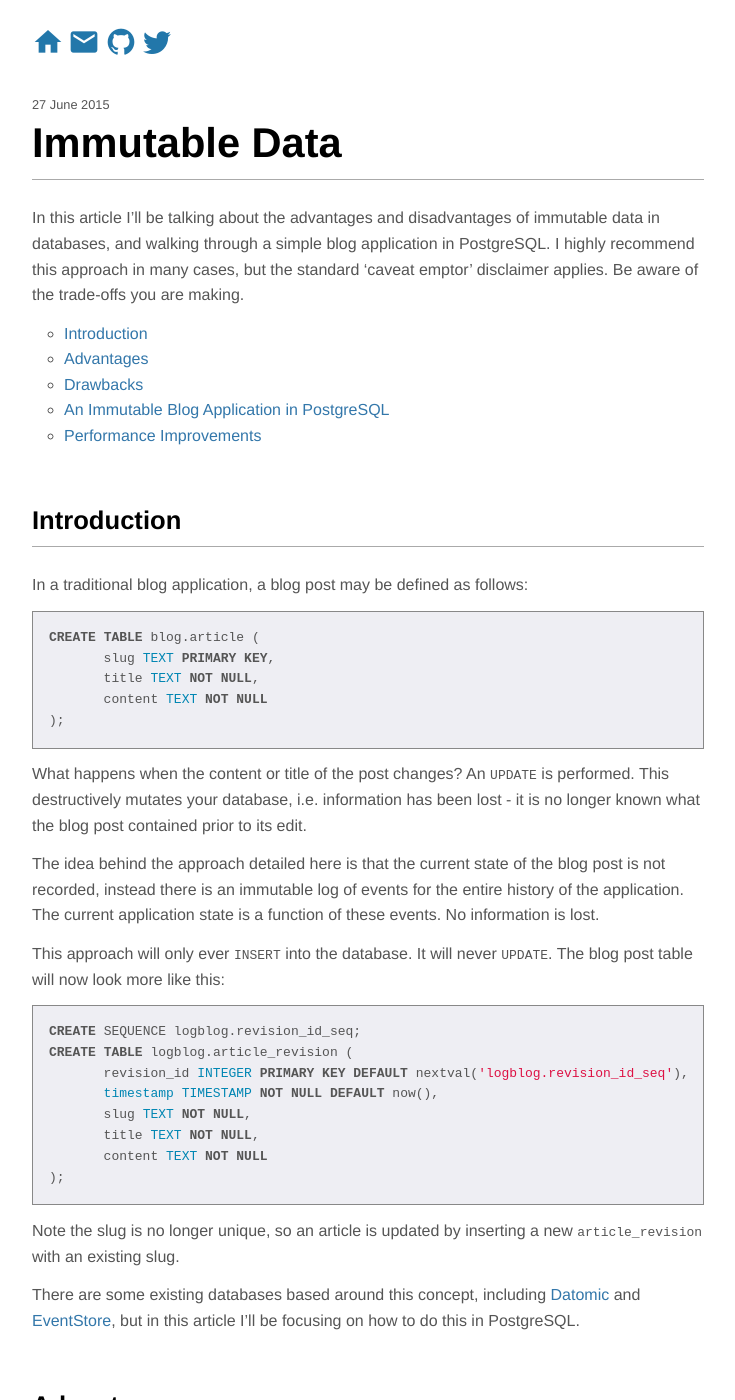
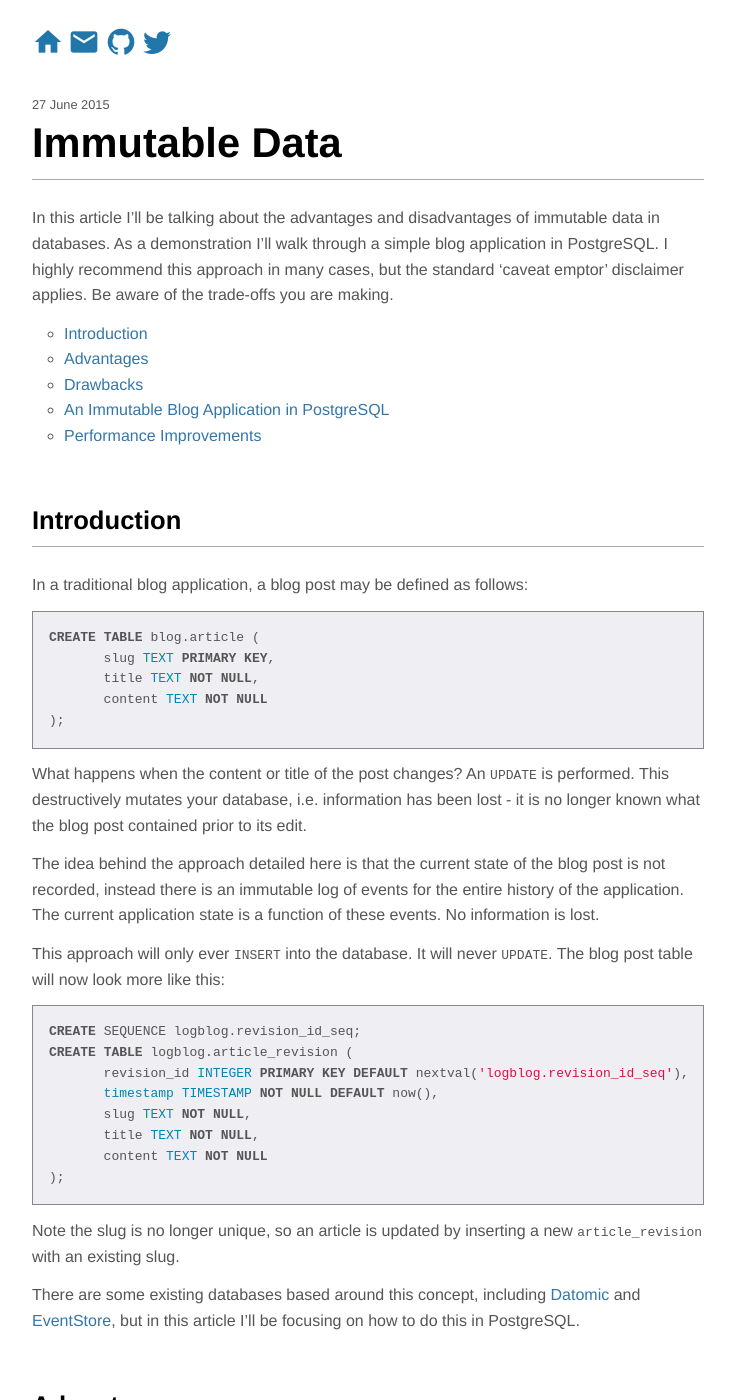
Before and after one commit to KMahoney/kmahoney.github.io, a Jekyll site: the page built from _posts/2015-06-27-immutable-data.markdown, in a window 1280 px wide and 1400 px high. Shown: the whole window, without its empty margins (272-1007 px from the left). Built offline with Jekyll 4.4.1, drawn with Linux system fonts in a browser that asks for light colours; some of the changed text lies outside the part shown.

Commit message:
immutable data - clarification and fix

```diff
--- a/_posts/2015-06-27-immutable-data.markdown
+++ b/_posts/2015-06-27-immutable-data.markdown
@@ -10,7 +10,7 @@ redirect_from:
 # Immutable Data
 
 In this article I'll be talking about the advantages and disadvantages
-of immutable data in databases, and walking through a simple blog
+of immutable data in databases. As a demonstration I'll walk through a simple blog
 application in PostgreSQL. I highly recommend this approach in many
 cases, but the standard 'caveat emptor' disclaimer applies. Be aware
 of the trade-offs you are making.
```
Also changed, not shown: other parts of _posts/2015-06-27-immutable-data.markdown (+1 -1 lines).
